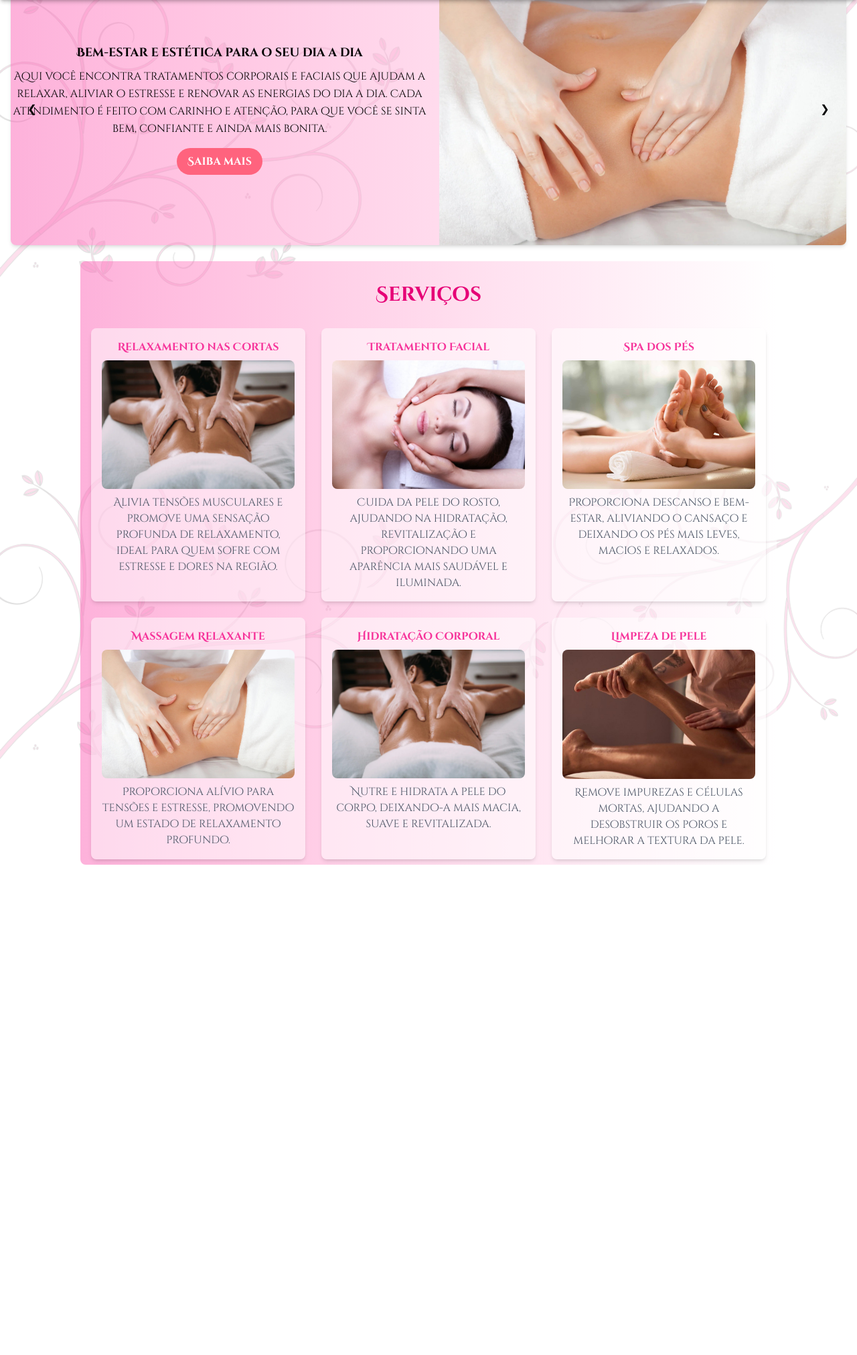
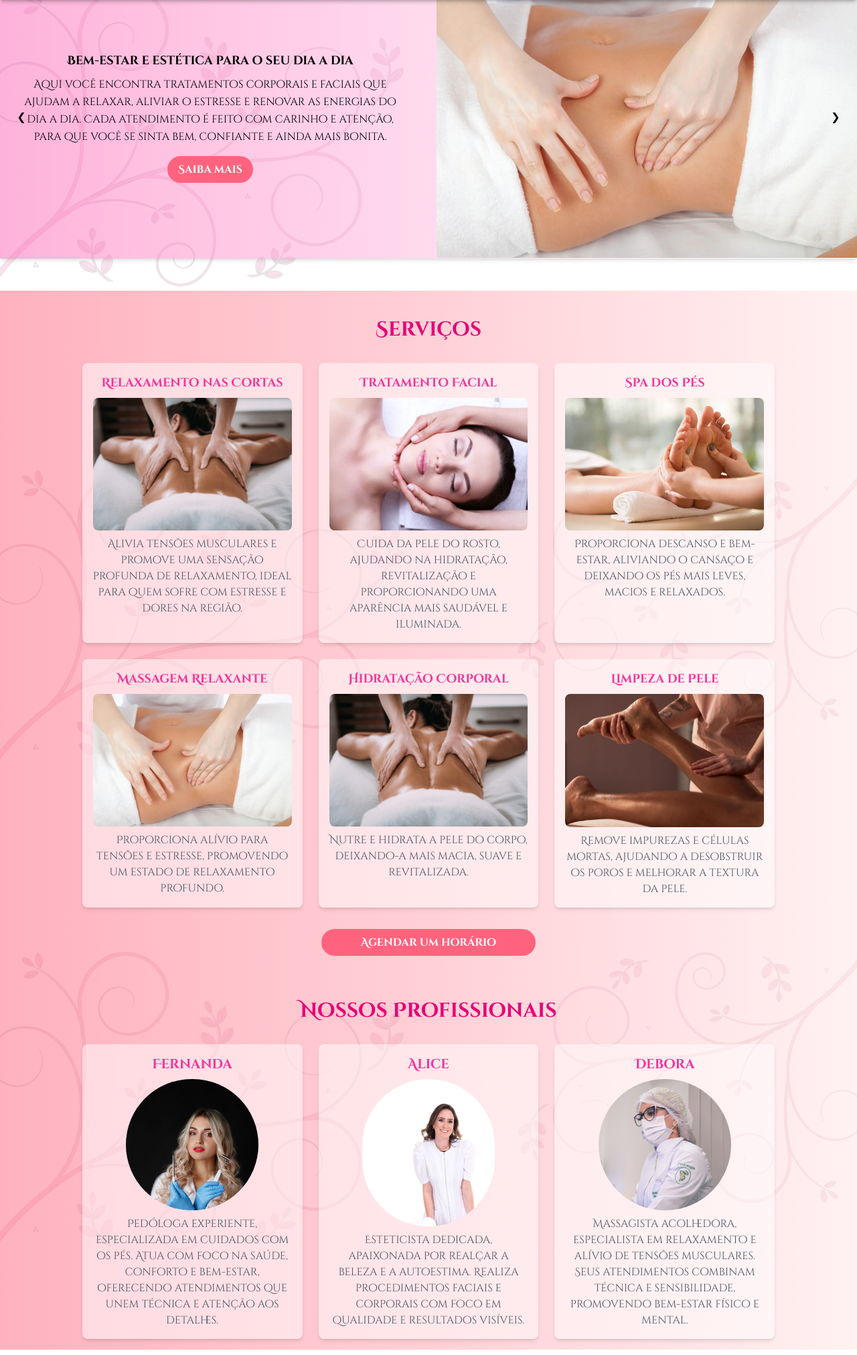
Before and after one commit to Dev-Guilherme-Lisboa/Raios-Vitais, a PHP site: page /vitais/index.html in a window 1280 px wide. Shown: the part 164-2187 px from the top of the page at 67% size. Before the commit the page ends 1455 px from the top, so only its background shows below. Run offline with PHP 8.4, Linux system fonts and the light colour scheme; style sheets or scripts are compiled from the project's sources.

Commit message:
Add files via upload

```diff
--- a/index.html
+++ b/index.html
@@ -13,7 +13,7 @@
         <nav class="flex items-center justify-between relative bg-white w-full py-4 px-6 shadow-md">
             <div class="flex items-center space-x-4 w-full relative">
                 <div class="flex items-center justify-center ml-4 mt-2 mb-2">
-                    <img class="size-auto rounded-full" src="img/Logo.png" alt="Logo Raios Vitais">
+                    <img class="size-auto rounded-full" src="img/logo.png" alt="Logo Raios Vitais">
                 </div>
                 <div class="text-center w-full relative mr-4">
                     <h1 class="text-pink-500 text-3xl font-semibold">Raios Vitais</h1>
@@ -28,21 +28,21 @@
                     <li>
                         <button class="flex items-center justify-center text-white bg-pink-500/80 hover:bg-pink-500 rounded-full px-4 py-2">
                             <img class="size-7 mr-2" src="img/calendario.png" alt="Icone de calendario">
-                            <a href="https://wa.me/+5511992179843" class="">Agendar pelo WhatsApp</a>
+                            <a href="https://wa.me/+5511992179843">Agendar pelo WhatsApp</a>
                         </button>
                     </li>
                 </ul>
             </div>
         </nav>
      </header>
-    <main class="pt-31 px-4 flex flex-col items-center justify-center w-full">
+    <main class="pt-32 flex flex-col items-center justify-center w-full">
         <!-- Carrossel -->
-        <div id="inicio" class="flex items-end relative w-full h-auto overflow-hidden rounded-lg shadow-md mb-4">
+        <div id="inicio" class="flex items-end relative w-full h-auto overflow-hidden shadow-md mb-6">
             <div class="flex overflow-x-auto bg-linear-to-r from-pink-400/50 to-white/50 gap-6 snap-x snap-mandatory scroll-smooth scrollbar-hide items-center md:flex-row md:gap-4 w-full h-full transition-transform duration-500 ease-in-out relative">
-                <article class="flex md:flex-row flex-shrink-0 md:gap-4 w-full items-center text-center relative">
-                    <div class="flex-shrink-0 w-1/2 items-center relative">
+                <article class="flex md:flex-row shrink-0 lg:gap-6 gap-4 w-full items-center text-center relative">
+                    <div class="flex flex-col w-1/2 items-center justify-center relative">
                         <h3 class="text-lg font-semibold text-black">Bem-estar e estética para o seu dia a dia</h3>
-                        <p class="text-black mt-2 leading-relaxed">
+                        <p class="text-black w-9/10 mt-2 leading-relaxed">
                             Aqui você encontra tratamentos corporais e faciais que ajudam a relaxar, aliviar o estresse e renovar as energias do dia a dia.
                             Cada atendimento é feito com carinho e atenção, para que você se sinta bem, confiante e ainda mais bonita.
                         </p>
@@ -52,10 +52,10 @@
                         <img class="size-auto" src="img/slide1.jpg" alt="Imagem de slide 1"/>
                     </div>
                 </article>
-                <article class="flex md:flex-row flex-shrink-0 md:gap-4 w-full items-center text-center relative">
-                    <div class="flex-shrink-0 w-1/2 items-center relative">
+                <article class="flex md:flex-row shrink-0 md:gap-4 w-full items-center text-center relative">
+                    <div class="flex flex-col w-1/2 items-center justify-center relative">
                         <h3 class="text-lg font-semibold text-black">Por que escolher a Raios Vitais?</h3>
-                        <p class="text-gray-600 mt-2 leading-relaxed">
+                        <p class="text-black w-9/10 mt-2 leading-relaxed">
                             Cuidar de si mesma vai além da estética — é um momento de pausa, renovação e bem-estar.
                             Na Raios Vitais, cada detalhe é pensado para proporcionar uma experiência acolhedora, relaxante e transformadora.
                         </p>
@@ -65,10 +65,10 @@
                         <img class="size-auto" src="img/slide2.jpg" alt="Imagem de slide 1"/>
                     </div>
                 </article>
-                <article class="flex md:flex-row flex-shrink-0 md:gap-4 w-full items-center text-center relative">
-                    <div class="flex-shrink-0 w-1/2 items-center relative">
+                <article class="flex md:flex-row shrink-0 md:gap-4 w-full items-center text-center relative">
+                    <div class="flex flex-col w-1/2 items-center justify-center relative">
                         <h3 class="text-lg font-semibold text-black">Cuidar de você é nossa prioridade!</h3>
-                        <p class="text-gray-600 mt-2 leading-relaxed">
+                        <p class="text-black w-9/10 mt-2 leading-relaxed">
                             Na Raios Vitais, acreditamos que cada pessoa merece um cuidado especial.
                             Nossos profissionais estão sempre prontos para ouvir suas necessidades e oferecer o melhor tratamento.
                         </p>
@@ -88,11 +88,12 @@
             </button>
         </div>
         <!-- Serviços -->
-        <section id="servicos" class="flex flex-col items-center justify-center bg-linear-to-r from-pink-400/50 to-white/50 rounded-lg w-full xl:w-5/6 mt-2 mb-2">
+        <section id="servicos" class="flex flex-col items-center justify-center bg-linear-to-r from-rose-400/50 via-rose-300/50 to-rose-100/50 w-full mt-6 mb-2">
+            <div class="flex flex-col items-center justify-center rounded-lg w-full xl:w-5/6 mt-2 mb-2">
                 <h2 class="text-3xl font-bold text-pink-600 text-center mt-8">Serviços</h2>
                 <div class="grid grid-cols-2 lg:grid-cols-3 text-center gap-6 py-2 px-4 mt-6 w-full">
                     <article class="flex-1 bg-white/50 rounded-lg shadow-md p-4">
-                    <h3 class="text-center font-semibold text-pink-500 h-auto">Relaxamento nas Cortas</h3>
+                        <h3 class="text-lg text-center font-semibold text-pink-500 h-auto">Relaxamento nas Cortas</h3>
                         <img src="img/servico1.jpg" alt="Relaxamento nas Cortas" class="size-auto rounded-lg mt-2">
                         <p class="text-gray-600 mt-2">
                             Alivia tensões musculares e promove uma sensação profunda de relaxamento,
@@ -100,7 +101,7 @@
                         </p>
                     </article>
                     <article class="flex-1 bg-white/50 rounded-lg shadow-md p-4">
-                    <h3 class="text-center font-semibold text-pink-500 h-auto">Tratamento Facial</h3>
+                        <h3 class="text-lg text-center font-semibold text-pink-500 h-auto">Tratamento Facial</h3>
                         <img src="img/servico2.jpeg" alt="Tratamento Facial" class="size-auto rounded-lg mt-2">
                         <p class="text-gray-600 mt-2">
                             Cuida da pele do rosto, ajudando na hidratação, revitalização
@@ -108,7 +109,7 @@
                         </p>
                     </article>
                     <article class="flex-1 bg-white/50 rounded-lg shadow-md p-4">
-                    <h3 class="text-center font-semibold text-pink-500 h-auto">Spa dos Pés</h3>
+                        <h3 class="text-lg text-center font-semibold text-pink-500 h-auto">Spa dos Pés</h3>
                         <img src="img/servico3.jpeg" alt="Spa dos Pés" class="size-auto rounded-lg mt-2">
                         <p class="text-gray-600 mt-2">
                             Proporciona descanso e bem-estar, aliviando o cansaço
@@ -116,27 +117,61 @@
                         </p>
                     </article>
                     <article class="flex-1 bg-white/50 rounded-lg shadow-md p-4">
-                    <h3 class="text-center font-semibold text-pink-500 h-auto">Massagem Relaxante</h3>
+                        <h3 class="text-lg text-center font-semibold text-pink-500 h-auto">Massagem Relaxante</h3>
                         <img src="img/slide1.jpg" alt="Massagem Relaxante" class="size-auto rounded-lg mt-2">
                         <p class="text-gray-600 mt-2">
                             Proporciona alívio para tensões e estresse, promovendo um estado de relaxamento profundo.
                         </p>
                     </article>
                     <article class="flex-1 bg-white/50 rounded-lg shadow-md p-4">
-                    <h3 class="text-center font-semibold text-pink-500 h-auto">Hidratação Corporal</h3>
+                        <h3 class="text-lg text-center font-semibold text-pink-500 h-auto">Hidratação Corporal</h3>
                         <img src="img/slide2.jpg" alt="Hidratação Corporal" class="size-auto rounded-lg mt-2">
                         <p class="text-gray-600 mt-2">
                             Nutre e hidrata a pele do corpo, deixando-a mais macia, suave e revitalizada.
                         </p>
                     </article>
                     <article class="flex-1 bg-white/50 rounded-lg shadow-md p-4">
-                    <h3 class="text-center font-semibold text-pink-500 h-auto">Limpeza de Pele</h3>
+                        <h3 class="text-lg text-center font-semibold text-pink-500 h-auto">Limpeza de Pele</h3>
                         <img src="img/slide3.jpg" alt="Limpeza de Pele" class="size-auto rounded-lg mt-2">
                         <p class="text-gray-600 mt-2">
                             Remove impurezas e células mortas, ajudando a desobstruir os poros e melhorar a textura da pele.
                         </p>
                     </article>
                 </div>
+                    <a href="https://wa.me/+5511992179843" class="bg-rose-400 hover:bg-rose-500 duration-150 text-white text-center font-semibold rounded-full w-xs py-2 px-4 mt-6 mb-8">
+                        <button class="cursor-pointer">Agendar um horário</button>
+                    </a>
+            </div>
+            <!-- Profissionais -->
+             <div class="flex flex-col items-center justify-center rounded-lg w-full xl:w-5/6 mt-2 mb-2">
+                <h2 class="text-3xl font-bold text-pink-600 text-center mt-4">Nossos Profissionais</h2>
+                <div class="grid grid-cols-1 md:grid-cols-3 text-center gap-6 py-2 px-4 mt-6 w-full">
+                    <article class="flex flex-col items-center bg-white/50 rounded-lg shadow-md p-4">
+                        <h4 class="text-xl text-center font-semibold text-pink-500">Fernanda</h4>
+                        <img src="img/profissional1.jpg" alt="Profissional 1" class="size-2/3 rounded-full mt-2">
+                        <p class="text-gray-600 mt-2">
+                            Pedóloga experiente, especializada em cuidados com os pés. Atua com foco na saúde,
+                            conforto e bem-estar, oferecendo atendimentos que unem técnica e atenção aos detalhes.
+                        </p>
+                    </article>
+                    <article class="flex flex-col items-center bg-white/50 rounded-lg shadow-md p-4">
+                        <h4 class="text-xl text-center font-semibold text-pink-500">Alice</h4>
+                        <img src="img/profissional2.jpg" alt="Profissional 2" class="size-2/3 rounded-full mt-2">
+                        <p class="text-gray-600 mt-2">
+                            Esteticista dedicada, apaixonada por realçar a beleza e a autoestima. Realiza
+                            procedimentos faciais e corporais com foco em qualidade e resultados visíveis.
+                        </p>
+                    </article>
+                    <article class="flex flex-col items-center bg-white/50 rounded-lg shadow-md p-4">
+                        <h4 class="text-xl text-center font-semibold text-pink-500">Debora</h4>
+                        <img src="img/profissional3.jpg" alt="Profissional 3" class="size-2/3 rounded-full mt-2">
+                        <p class="text-gray-600 mt-2">
+                            Massagista acolhedora, especialista em relaxamento e alívio de tensões musculares.
+                            Seus atendimentos combinam técnica e sensibilidade, promovendo bem-estar físico e mental.
+                        </p>
+                    </article>
+                </div>
+             </div>
         </section>
     </main>
 </body>
--- a/styles.css
+++ b/styles.css
@@ -1,4 +1,5 @@
 @import url('https://fonts.googleapis.com/css2?family=Cinzel+Decorative:wght@400;700;900&display=swap');
+@import "tailwindcss";
 
 /* Estilos personalizados */
 body {
```
Also changed, not shown: img/profissional1.jpg (added), img/profissional2.jpg (added), img/profissional3.jpg (added). Lines whose indentation alone changed are shown as unchanged.
